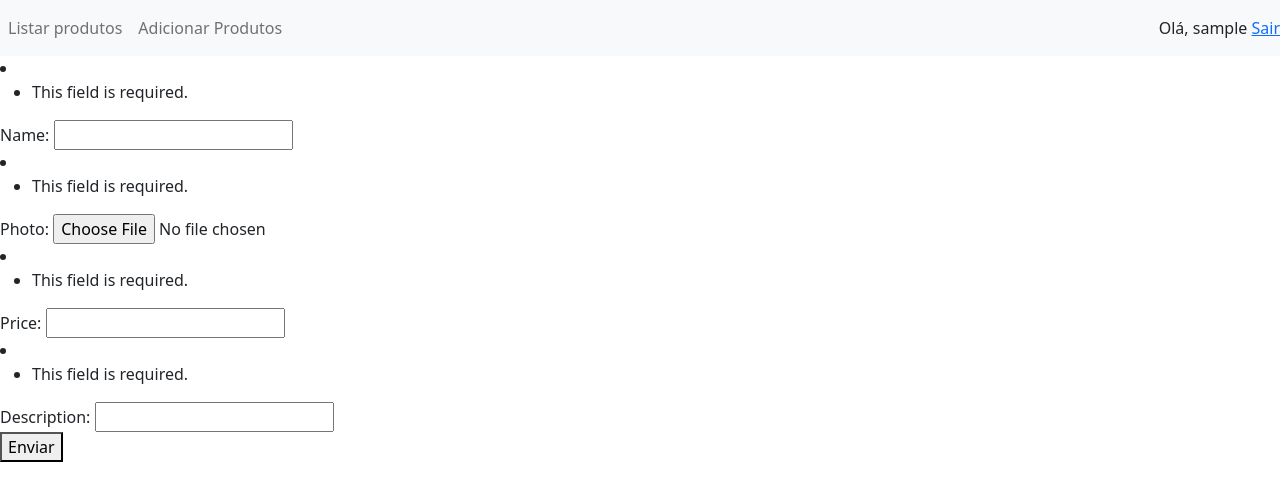
After one commit to ericsantosbr/gestao_produtos, a Django app: page /produtos/adicionar_produtos/ in a window 1280 px wide. The commit adds this page. Shown: the top 501 px of the page. Run offline with Django 3.2, Linux system fonts and the light colour scheme; the visitor is signed in with stand-in values (Sample User, id 1).

Commit message:
backup push

```diff
--- a/gestao_produtos/urls.py
+++ b/gestao_produtos/urls.py
@@ -17,6 +17,8 @@ from django.contrib import admin
 from django.urls import path
 from home import urls
 from django.urls import include
+from django.conf import settings
+from django.conf.urls.static import static
 from django.contrib.auth import views as auth_views
 from .views import homepage_view, logout_user
 
@@ -26,4 +28,4 @@ urlpatterns = [
     path('produtos/', include(urls.urlpatterns), name='produtos_home'),
     path('login/', auth_views.LoginView.as_view(template_name='auth/login.html'), name='login'),
     path('logout/', logout_user, name='logout')
-]
+] + static(settings.MEDIA_URL, document_root=settings.MEDIA_ROOT)
--- a/gestao_produtos/views.py
+++ b/gestao_produtos/views.py
@@ -1,8 +1,9 @@
-from django.shortcuts import render
+from django.shortcuts import render, redirect
 from django.contrib.auth import logout
 
 def homepage_view(request):
     return render(request, 'homepage.html')
 
 def logout_user(request):
-    return logout(request)
+    logout(request)
+    return redirect('homepage')
--- a/home/admin.py
+++ b/home/admin.py
@@ -1,7 +1,9 @@
 from django.contrib import admin
-from .models import Person
+from .models import States, Regions, SubRegions
 from .models import Product
 
 # Register your models here.
-admin.site.register(Person)
+admin.site.register(States)
+admin.site.register(Regions)
+admin.site.register(SubRegions)
 admin.site.register(Product)
--- a/home/forms/edit_product_form.py
+++ b/home/forms/edit_product_form.py
@@ -5,4 +5,4 @@ from home.models import Product
 class EditProduct(ModelForm):
     class Meta:
         model = Product
-        fields = ['name', 'photo']
+        fields = ['name', 'photo', 'price', 'description']
--- a/home/models.py
+++ b/home/models.py
@@ -1,22 +1,36 @@
 import uuid
 import os
-
+from django.core.validators import MinValueValidator, MaxValueValidator
+from django.contrib.auth.models import User
 
 from django.db import models
 import uuid
 
 
-def getFileName(instance, filename):
+def GetFileName(instance, filename):
     ext = filename.split('.')[-1]
-    newFileName = f'{uuid.uuid4()}.{ext}'
-    return os.path.join('product_photos/', newFileName)
+    new_file_name = f'{uuid.uuid4()}.{ext}'
+    return os.path.join('product_photos/', new_file_name)
 
-# Create your models here.
-class Person(models.Model):
-    name = models.CharField(max_length=150)
-    bornDate = models.DateField()
-    address = models.CharField(max_length=200)
-    phoneNumber = models.CharField(max_length=11)
+
+class States(models.Model):
+    name = models.CharField(max_length=80, unique=True)
+
+    def __str__(self):
+        return self.name
+
+
+class Regions(models.Model):
+    name = models.CharField(max_length=100)
+    state = models.ForeignKey(States, on_delete=models.CASCADE)
+
+    def __str__(self):
+        return self.name
+
+
+class SubRegions(models.Model):
+    name = models.CharField(max_length=120)
+    region = models.ForeignKey(Regions, on_delete=models.CASCADE)
 
     def __str__(self):
         return self.name
@@ -24,10 +38,13 @@ class Person(models.Model):
 
 class Product(models.Model):
     name = models.CharField(max_length=150)
-    owner = models.ForeignKey(Person, on_delete=models.CASCADE)
+    subregion = models.ForeignKey(Regions, on_delete=models.CASCADE)
+    owner = models.ForeignKey(User, on_delete=models.CASCADE)
     photo = models.ImageField(
-        upload_to=getFileName,
+        upload_to=GetFileName,
         unique=True)
+    price = models.IntegerField(validators=[MinValueValidator(1), MaxValueValidator(10000000)])
+    description = models.CharField(max_length=20000)
 
     def __str__(self):
         return self.name
--- /dev/null
+++ b/home/templates/home_add_object.html
@@ -0,0 +1,9 @@
+{% extends 'base.html' %}
+{% block content %}
+
+<form method="POST" enctype="multipart/form-data">
+    {% csrf_token %}
+    {{ form.as_ul }}
+    <button type="submit">Enviar</button>
+</form>
+{% endblock %}
--- a/home/templates/home_edit_objects.html
+++ b/home/templates/home_edit_objects.html
@@ -2,7 +2,7 @@
 {% block content %}
     <form method="POST" enctype="multipart/form-data">
         {% csrf_token %}
-        {{ form }}
+        {{ form.as_ul }}
     <button type="submit">Enviar</button>
     </form>
 {% endblock %}
--- a/home/templates/home_list_objects.html
+++ b/home/templates/home_list_objects.html
@@ -3,7 +3,7 @@
     <table>
         {% for obj in data %}
             <tr>
-                <td><a href="{% url 'edit_products' obj.id %}">{{ obj.name }}</a></td>
+                <td><a href="{% url 'edit_products' obj.id %}">{{ obj.name }}</a> <a href="{% url 'delete_products' obj.id %}">X</a></td>
             </tr>
         {% endfor %}
     </table>
--- a/home/urls.py
+++ b/home/urls.py
@@ -1,8 +1,11 @@
 from django.urls import path
-from .views import home_view, list_products, edit_products
+from .views import home_view, list_products, edit_products, add_products, delete_products
 
 urlpatterns = [
     path('', home_view),
     path('listar_produtos/', list_products, name='list_products'),
-    path('editar_produtos/<product_id>', edit_products, name='edit_products')
+    path('editar_produtos/<product_id>', edit_products, name='edit_products'),
+    path('adicionar_produtos/', add_products, name='add_products'),
+    path('apagar_produtos/<product_id>', delete_products, name='delete_products')
+
 ]
--- a/home/views.py
+++ b/home/views.py
@@ -4,7 +4,6 @@ from django.shortcuts import render, get_object_or_404, redirect
 from django.contrib.auth.decorators import login_required
 from .models import Product
 from .forms.edit_product_form import EditProduct
-import uuid
 
 
 # Create your views here.
@@ -24,9 +23,28 @@ def edit_products(request, product_id):
     product = get_object_or_404(Product, pk=product_id)
     form = EditProduct(request.POST or None, request.FILES or None, instance=product)
     if form.is_valid():
-        # form.photo.name = os.path.join(settings.MEDIA_ROOT, str(uuid.uuid4()))
         form.save()
         return redirect('list_products')
     return render(request, 'home_edit_objects.html', {'form': form})
 
     return render(request, 'home_edit_objects.html')
+
+
+@login_required
+def add_products(request):
+    form = EditProduct(request.POST or None, request.FILES)
+    if form.is_valid():
+        form.instance.owner = request.user
+        form.save()
+        return redirect('list_products')
+    return render(request, 'home_add_object.html', {'form': form})
+
+@login_required
+def delete_products(request, product_id):
+    product = get_object_or_404(Product, pk=product_id)
+
+    if request.POST:
+        product.delete()
+        return redirect('list_products')
+
+    return render(request, 'home_delete_object.html', {'data': product})
--- a/templates/base.html
+++ b/templates/base.html
@@ -9,16 +9,18 @@
     <div id="head">
         {% block head %}
             <nav class="navbar navbar-expand-lg navbar-light bg-light">
+                {% if user.is_authenticated %}
                 <div class="collapse navbar-collapse" id="navbarSupportedContent">
                     <ul class="navbar-nav mr-auto">
                         <li class="nav-item active">
                             <a class="nav-link" href="{% url 'list_products' %}">Listar produtos</a>
                         </li>
                         <li class="nav-item">
-                            <a class="nav-link" href="#">Link</a>
+                            <a class="nav-link" href="{% url 'add_products' %}">Adicionar Produtos</a>
                         </li>
                     </ul>
                 </div>
+                {% endif %}
                 <div class="float-right">
                     {% if user.is_authenticated %}
                         Olá, {{ user.username }} <a href="{% url 'logout' %}">Sair</a>
```
Also changed, not shown: home/templates/home_delete_object.html (added, +11 -0 lines), home/migrations/0001_initial.py (deleted), home/migrations/0002_auto_20210420_0302.py (deleted), home/migrations/0003_alter_product_name.py (deleted), home/migrations/0004_product_photo.py (deleted), home/migrations/0005_rename_phonenumer_person_phonenumber.py (deleted), home/migrations/__init__.py (deleted).
